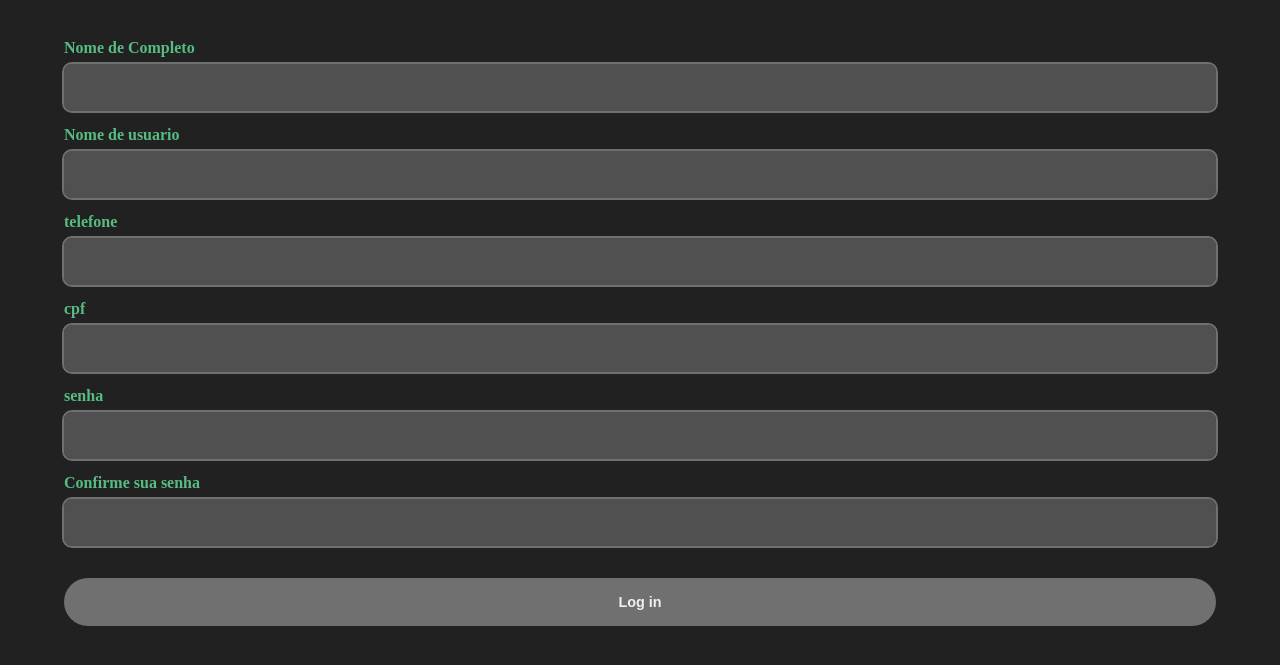
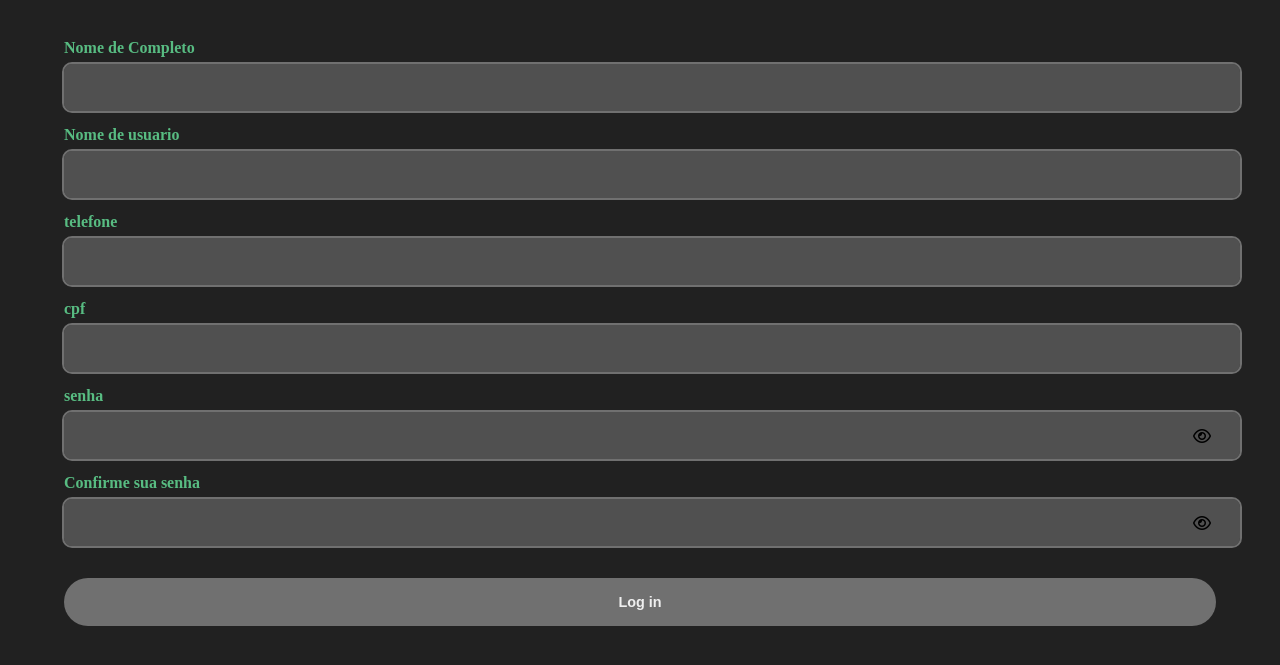
Before and after one commit to Y4nnLS/front-gesobank, a Flask app: page /cadastro in a window 1280 px wide. Shown: the part 112-777 px from the top of the page. Run offline with Flask 3, Linux system fonts and the light colour scheme; some libraries are stand-ins or nearby versions.

Commit message:
correção de bugs

```diff
--- a/static/cadastro.css
+++ b/static/cadastro.css
@@ -77,8 +77,8 @@ form input[type="nome_completo"],
 form input[type="nome"],
 form input[type="telefone"],
 form input[type="cpf"],
-form input[type="senha"],
-form input[type="confirm_senha"] {
+form input[type="text"],
+form input[type="password"] {
     border-radius: 0.5rem;
     padding: 1rem 0.75rem;
     /* width: 100%; */
@@ -87,7 +87,6 @@ form input[type="confirm_senha"] {
     align-items: center;
     gap: 0.5rem;
     background-color: var(--clr-alpha);
-    color: var(--bg-light);
     outline: 2px solid var(--bg-dark);
 }
 
@@ -95,12 +94,13 @@ form input[type="nome_completo"]:focus,
 form input[type="nome"]:focus,
 form input[type="telefone"]:focus,
 form input[type="cpf"]:focus,
-form input[type="senha"]:focus,
-form input[type="confirm_senha"]:focus {
+form input[type="text"]:focus,
+form input[type="password"]:focus {
     outline: 2px solid var(--clr);
 }
 
 .label {
+    position: relative;
     align-self: flex-start;
     color: var(--clr);
     font-weight: 600;
@@ -129,6 +129,7 @@ form .submit:hover {
 .span {
     text-decoration: none;
     color: var(--bg-dark);
+    text-align: center;
 }
 
 .span a {
@@ -156,3 +157,24 @@ nav {
 }
 
 /* header fim */
+.password-input {
+    position: relative;
+    width: 100%;
+}
+
+.password-input input {
+    padding-right: 30px; /* Ajuste conforme necessário para deixar espaço para o ícone */
+}
+
+.password-input .fa-eye {
+    position: absolute;
+    top: 50%;
+    right: 5px; /* Ajuste conforme necessário */
+    transform: translateY(-50%);
+    cursor: pointer; /* Adicione se desejar que o ícone seja clicável */
+}
+
+.input-field {
+    width: 100%; /* Subtrai o espaço para o ícone do total da largura */
+    padding-right: 40px; /* Ajuste conforme necessário para deixar espaço para o ícone */
+}
--- a/templates/cadastro.html
+++ b/templates/cadastro.html
@@ -5,6 +5,8 @@
     <meta charset="UTF-8">
     <meta name="viewport" content="width=device-width, initial-scale=1.0">
     <link rel="stylesheet" href="{{ url_for('static', filename='cadastro.css') }}">
+    <script src="https://kit.fontawesome.com/d39b623768.js" crossorigin="anonymous"></script>
+
     <title>Cadastro</title>
 </head>
 
@@ -18,24 +20,30 @@
         <form class="form" id="myForm">
             <span class="input-span">
                 <label for="nome_completo" class="label">Nome de Completo</label>
-                <input type="nome_completo" name="nome_completo" id="nome_completo"></span>
+                <input type="nome_completo" name="nome_completo" id="nome_completo" class="input-field"></span>
             <span class="input-span">
                 <label for="nome" class="label">Nome de usuario</label>
-                <input type="nome" name="nome" id="nome"></span>
+                <input type="nome" name="nome" id="nome" class="input-field"></span>
             <span class="input-span">
                 <label for="telefone" class="label">telefone</label>
-                <input type="telefone" name="telefone" id="telefone"></span>
+                <input type="telefone" name="telefone" id="telefone" class="input-field"></span>
 
             <span class="input-span">
                 <label for="cpf" class="label">cpf</label>
-                <input type="cpf" name="cpf" id="cpf"></span>
+                <input type="cpf" name="cpf" id="cpf" class="input-field"></span>
 
             <span class="input-span">
                 <label for="senha" class="label">senha</label>
-                <input type="senha" name="senha" id="senha"></span>
+                <div class="password-input">
+                    <input type="password" name="senha" id="senha" class="input-field">
+                    <i class="fa-regular fa-eye Eyecon"></i>
+                </div></span>
             <span class="input-span">
                 <label for="confirm_senha" class="label">Confirme sua senha</label>
-                <input type="confirm_senha" name="confirm_senha" id="confirm_senha"></span>
+                <div class="password-input">
+                    <input type="password" name="confirm_senha" id="confirm_senha" class="input-field">
+                    <i class="fa-regular fa-eye Eyecon2"></i>
+                </div></span>
                 <div class="error-message" id="error-message"></div>
 
             <input class="submit" type="submit" value="Log in">
@@ -106,6 +114,30 @@
                     document.getElementById("responseMessage").textContent = "Erro: " + error.message;
                 });
             });
+            const Eyecon = document.querySelectorAll('.Eyecon');
+            const x = document.querySelectorAll('#senha')
+            for(let i = 0; i< Eyecon.length;i++){
+                Eyecon[i].addEventListener('click', ()=>{
+                    if (x[i].type ==='password') {
+                        x[i].type='text'
+                    }
+                    else{
+                        x[i].type='password'
+                    }
+                })
+            }
+            const Eyecon2 = document.querySelectorAll('.Eyecon2');
+            const x2 = document.querySelectorAll('#confirm_senha')
+            for(let i = 0; i< Eyecon2.length;i++){
+                Eyecon2[i].addEventListener('click', ()=>{
+                    if (x2[i].type ==='password') {
+                        x2[i].type='text'
+                    }
+                    else{
+                        x2[i].type='password'
+                    }
+                })
+            }
         </script>
     </main>
 </body>
```
Also changed, not shown: static/login.css (+27 -2 lines), templates/login.html (+19 -2 lines).
